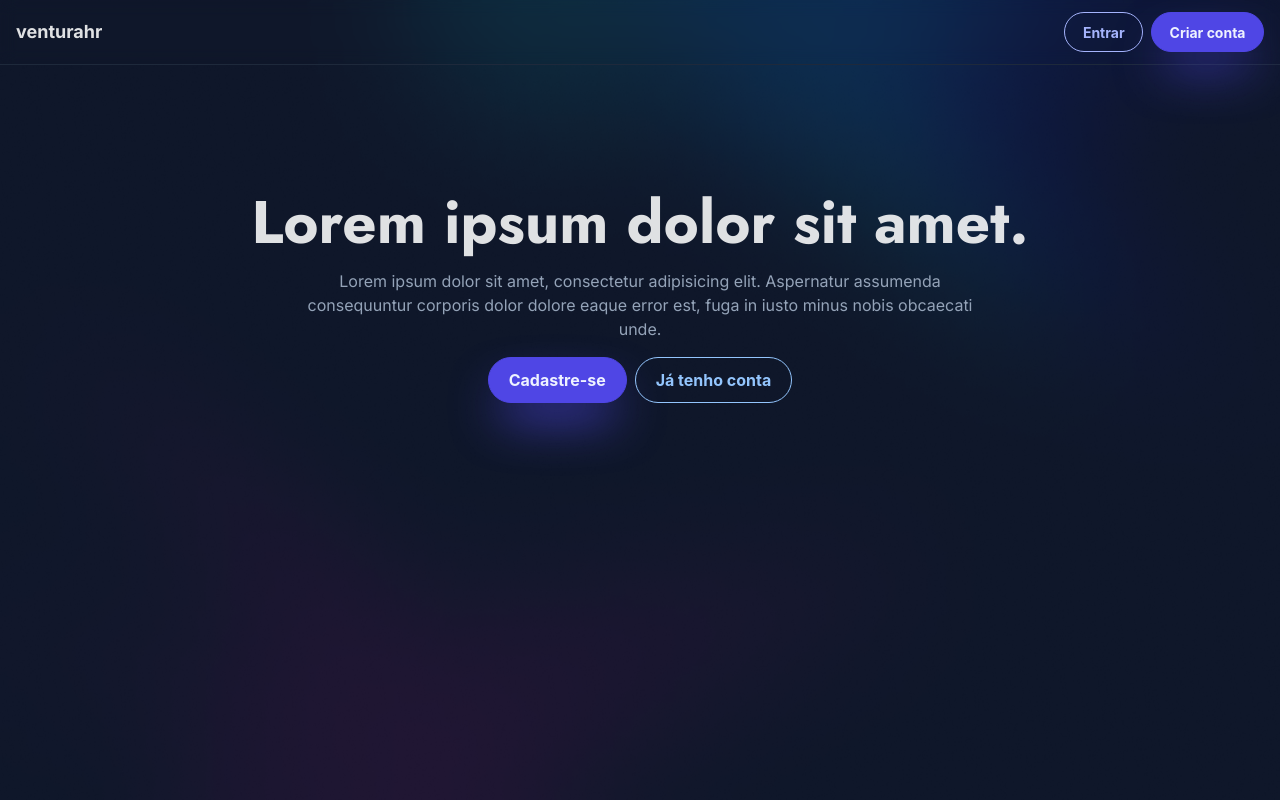
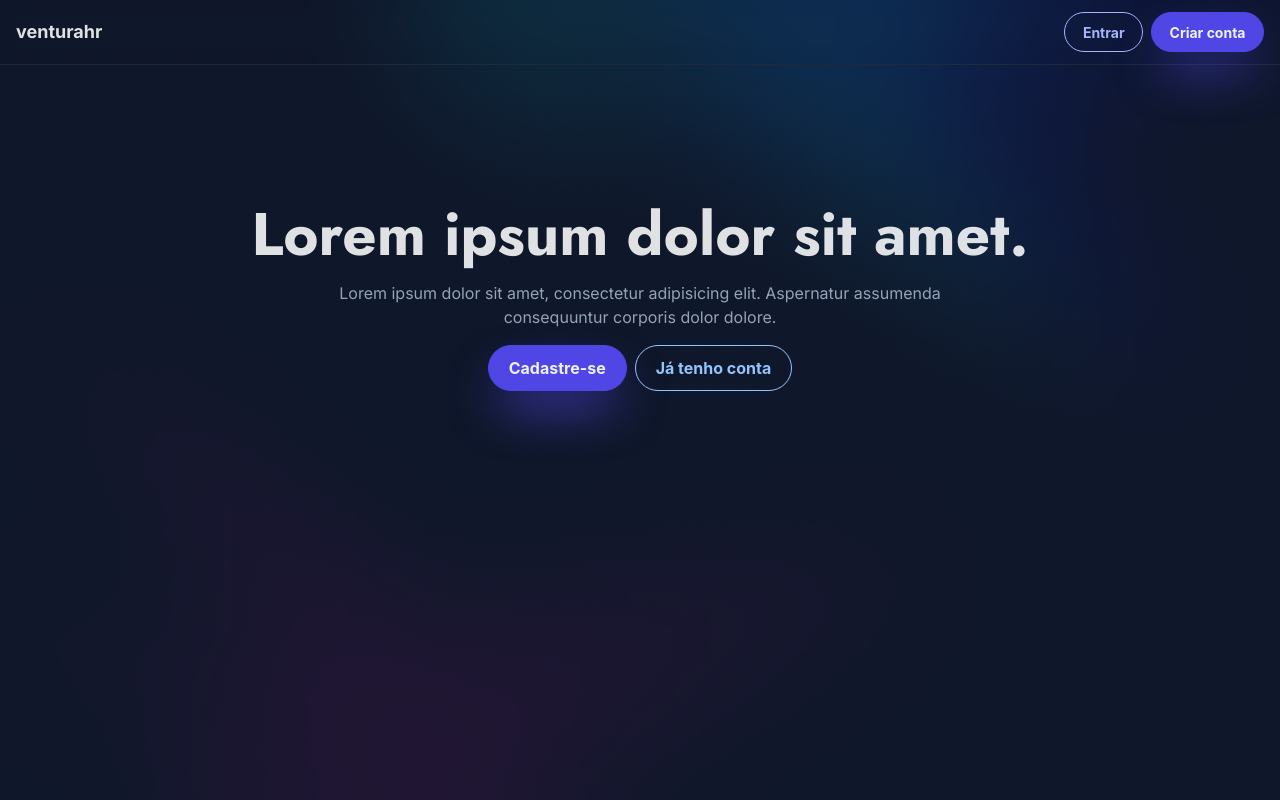
Before and after one commit to fabioper/VenturaHR, a Next.js app in the folder Web/venturahr-web/: page / in a window 1280 px wide. Built offline with nearby package versions, Linux system fonts and the light colour scheme; no server answers.

Commit message:
diminui tamanho de texto do hero

```diff
--- a/Web/venturahr-web/src/pages/index.tsx
+++ b/Web/venturahr-web/src/pages/index.tsx
@@ -30,8 +30,7 @@ const Home: NextPage = () => {
             </h2>
             <p className="max-w-2xl text-center font-body leading-normal text-slate-400">
               Lorem ipsum dolor sit amet, consectetur adipisicing elit.
-              Aspernatur assumenda consequuntur corporis dolor dolore eaque
-              error est, fuga in iusto minus nobis obcaecati unde.
+              Aspernatur assumenda consequuntur corporis dolor dolore.
             </p>
             <div className="flex items-center justify-center gap-2">
               <Link href="/signup">
```
